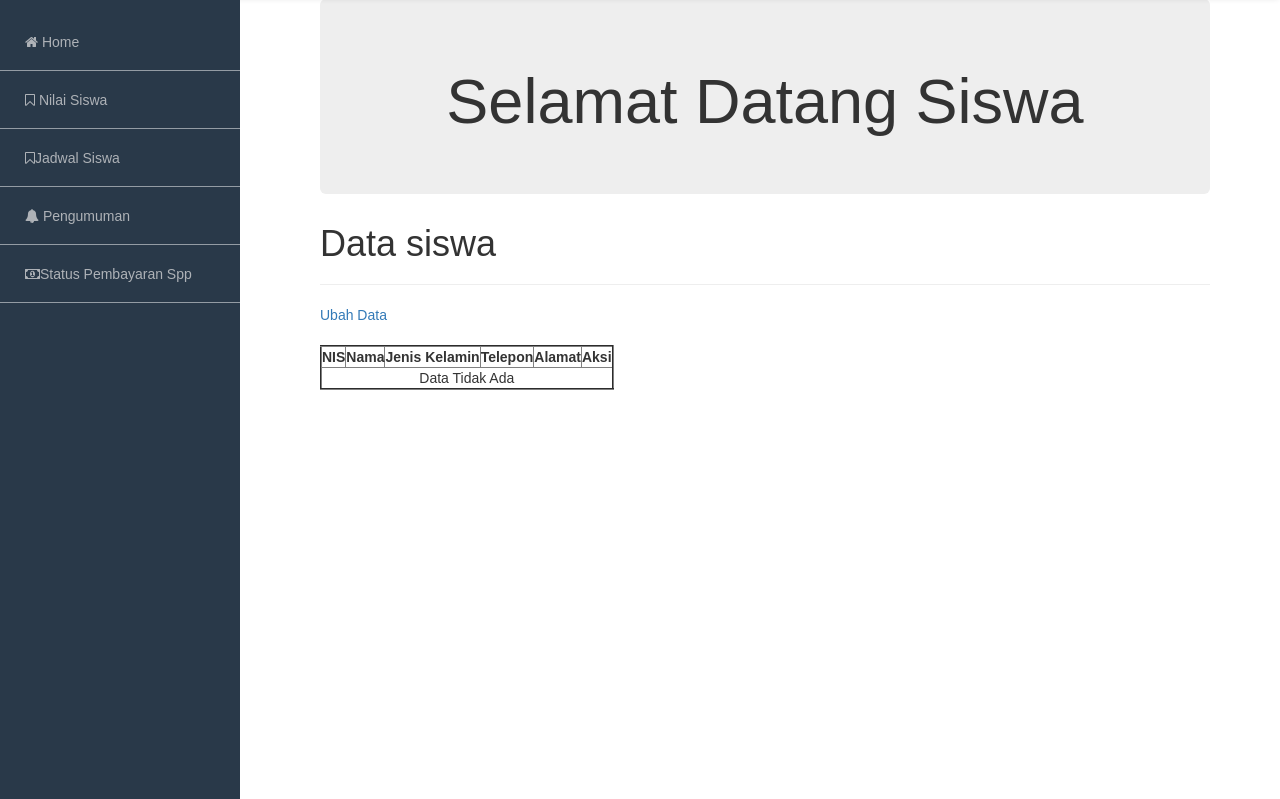
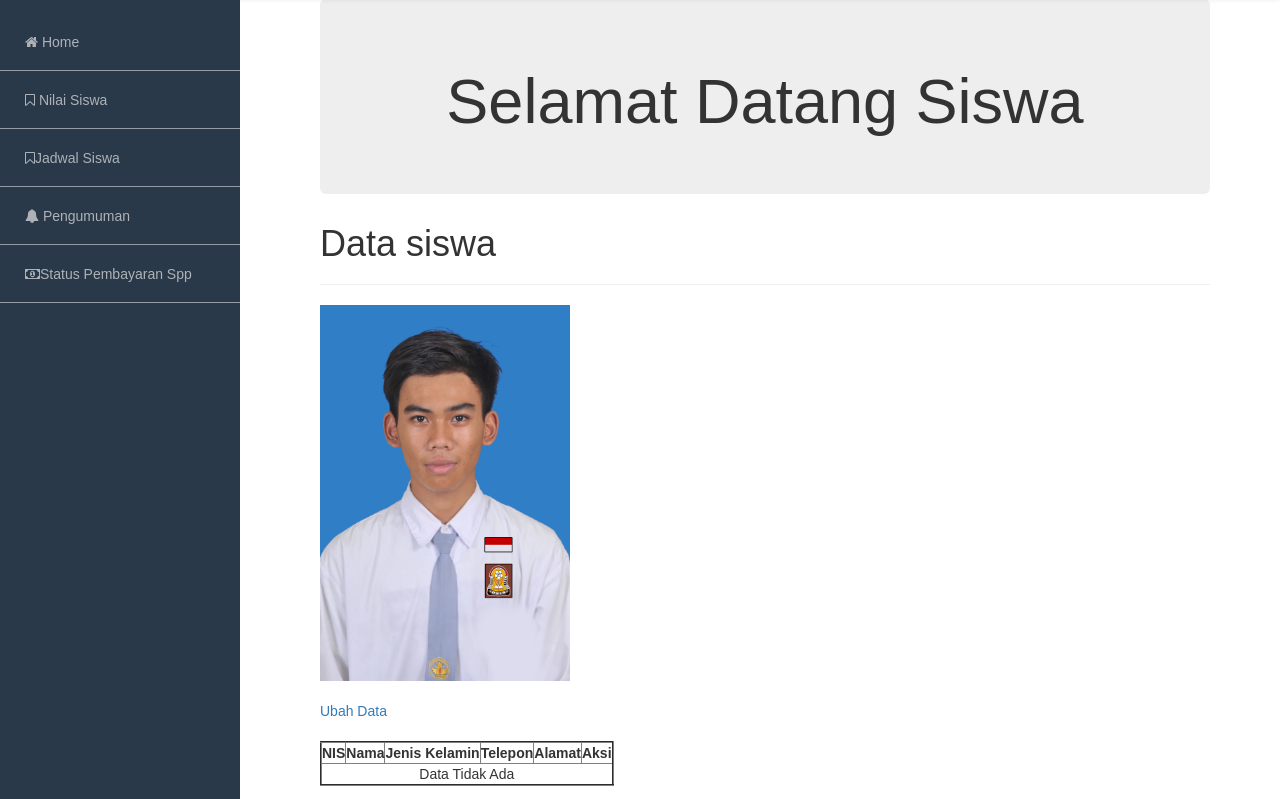
Before and after one commit to AshfinRamadhandy/template-siswa, a CodeIgniter app: page /template-siswa/ in a window 1280 px wide. Shown: the part 53-852 px from the top of the page. Run offline with CodeIgniter, Linux system fonts and the light colour scheme.

Commit message:
tampil foto siswa

```diff
--- a/application/views/siswa/home.php
+++ b/application/views/siswa/home.php
@@ -6,14 +6,16 @@
 <!-- <div class="row">
         <div class="col-sm-4">
           <h3><p align=center><b>DATA SISWA</b></h3>
-              <p> <p align=center> blm isi.</p> -->
-							<body>
+              <p> <p align=center> blm isi.</p>
+							<body>-->
 <html>
   <body>
     <h1>Data siswa</h1>
     <hr>
-
-    <a href='<?php echo base_url("siswa/ubah"); ?>'>Ubah Data</a><br><br>
+		<img src="<?php echo base_url() ?>foto/CHA_0318.jpg" alt="foto" width="250">
+    <br>
+		<br>
+		<a href='<?php echo base_url("siswa/ubah"); ?>'>Ubah Data</a><br><br>
 
     <table border="2" cellpadding="50">
       <tr>
```
Also changed, not shown: foto/CHA_0318.jpg (added).
